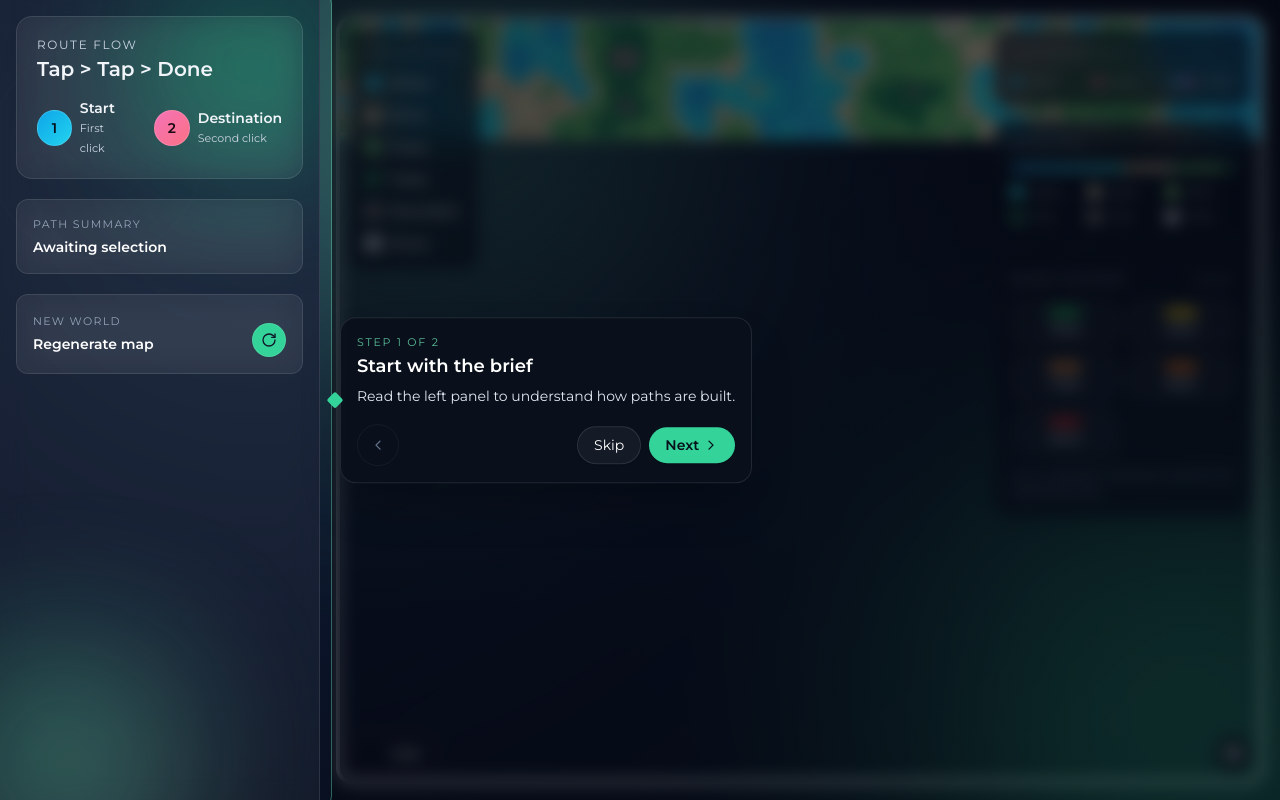
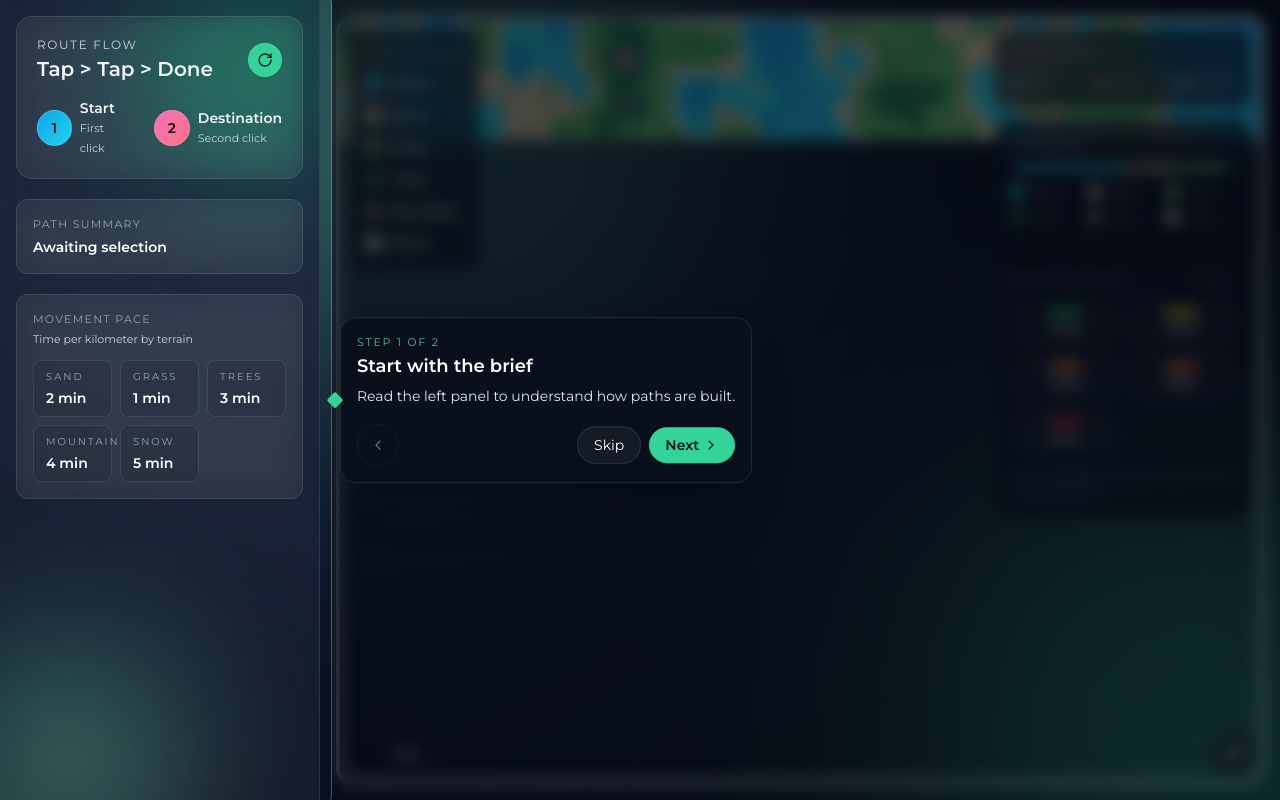
Before and after one commit to specarus/bitmappr, a React (Vite) app: page / in a window 1280 px wide. Built offline with nearby package versions, Linux system fonts and the light colour scheme.

Commit message:
Added km unit

```diff
--- /dev/null
+++ b/src/biome-meta.js
@@ -0,0 +1,52 @@
+import { TERRAIN, MOVEMENT_COSTS } from "./pathfinding.js";
+
+export const BIOME_META = [
+  {
+    key: "water",
+    id: TERRAIN.WATER,
+    label: "Water",
+    from: "#1eb0fb",
+    to: "#28ffff",
+    timePerKm: 0,
+  },
+  {
+    key: "sand",
+    id: TERRAIN.SAND,
+    label: "Sand",
+    from: "#d7c08c",
+    to: "#f5e9bb",
+    timePerKm: MOVEMENT_COSTS[TERRAIN.SAND],
+  },
+  {
+    key: "grass",
+    id: TERRAIN.GRASS,
+    label: "Grass",
+    from: "#41b45a",
+    to: "#88e277",
+    timePerKm: MOVEMENT_COSTS[TERRAIN.GRASS],
+  },
+  {
+    key: "trees",
+    id: TERRAIN.TREES,
+    label: "Trees",
+    from: "#0f6e44",
+    to: "#1f8c50",
+    timePerKm: MOVEMENT_COSTS[TERRAIN.TREES],
+  },
+  {
+    key: "mountain",
+    id: TERRAIN.MOUNTAIN,
+    label: "Mountain",
+    from: "#64605c",
+    to: "#a3988e",
+    timePerKm: MOVEMENT_COSTS[TERRAIN.MOUNTAIN],
+  },
+  {
+    key: "snow",
+    id: TERRAIN.SNOW,
+    label: "Snow",
+    from: "#dce8f0",
+    to: "#ffffff",
+    timePerKm: MOVEMENT_COSTS[TERRAIN.SNOW],
+  },
+];
--- a/src/components/MapLegend.jsx
+++ b/src/components/MapLegend.jsx
@@ -1,13 +1,6 @@
+import { BIOME_META } from "../biome-meta.js";
+
 export default function MapLegend({ show = true }) {
-  const biomes = [
-    { name: "Water", from: "#1eb0fb", to: "#28ffff" },
-    { name: "Sand", from: "#d7c08c", to: "#f5e9bb", cost: 1 },
-    { name: "Grass", from: "#41b45a", to: "#88e277", cost: 1 },
-    { name: "Trees", from: "#1f8c50", to: "#0f6e44", cost: 2 },
-    { name: "Mountain", from: "#64605c", to: "#a3988e", cost: 3 },
-    { name: "Snow", from: "#dce8f0", to: "#ffffff", cost: 4 },
-  ];
-
   if (!show) {
     return null;
   }
@@ -21,15 +14,15 @@ export default function MapLegend({ show = true }) {
         Map Legend
       </p>
       <div className="flex flex-col gap-3 mt-3">
-        {biomes.map((biome) => (
+        {BIOME_META.map((biome) => (
           <div
-            key={biome.name}
+            key={biome.key}
             className="flex items-center text-sm gap-2 font-semibold"
           >
             <span
               className={`w-4 h-4 rounded-md border border-white/30 bg-gradient-to-br from-[${biome.from}] to-[${biome.to}]`}
             ></span>
-            {biome.name}
+            {biome.label}
           </div>
         ))}
       </div>
--- a/src/components/Sidebar.jsx
+++ b/src/components/Sidebar.jsx
@@ -1,8 +1,40 @@
 import { useEffect, useState } from "react";
 import { RotateCw } from "lucide-react";
+import { BIOME_META } from "../biome-meta.js";
+
+const MOVEMENT_PACE_ENTRIES = BIOME_META.filter((meta) => meta.timePerKm > 0);
+
+const formatDuration = (value) => {
+  if (typeof value !== "number" || Number.isNaN(value)) {
+    return "0m";
+  }
+  const totalMinutes = Math.max(0, Math.round(value));
+  const hours = Math.floor(totalMinutes / 60);
+  const minutes = totalMinutes % 60;
+  const parts = [];
+  if (hours) {
+    parts.push(`${hours}h`);
+  }
+  if (minutes || !parts.length) {
+    parts.push(`${minutes}m`);
+  }
+  return parts.join(" ");
+};
+
+const formatMinutes = (value) => formatDuration(value);
+const formatTimePerKm = (value) => {
+  if (typeof value !== "number" || Number.isNaN(value)) {
+    return "0 min";
+  }
+  const minutes = Math.max(0, Math.round(value));
+  return `${minutes} min`;
+};
 
 export default function Sidebar() {
-  const [pathSummary, setPathSummary] = useState({ hasPath: false });
+  const [pathSummary, setPathSummary] = useState({
+    hasPath: false,
+    timePerKm: 0,
+  });
   const [refreshing, setRefreshing] = useState(false);
 
   useEffect(() => {
@@ -12,6 +44,7 @@ export default function Sidebar() {
         hasPath: Boolean(detail.hasPath),
         length: detail.length,
         cost: detail.cost,
+        timePerKm: detail.timePerKm,
         maps: detail.maps,
       });
     };
@@ -65,6 +98,23 @@ export default function Sidebar() {
                 Tap &gt; Tap &gt; Done
               </h2>
             </div>
+            <button
+              onClick={handleRegenerate}
+              disabled={refreshing}
+              className={`w-fit p-2 rounded-full transition border border-white/10 shadow-sm ${
+                refreshing
+                  ? "bg-emerald-400/60 text-slate-900/70 cursor-not-allowed"
+                  : "bg-emerald-400 text-slate-900 hover:bg-emerald-400/90"
+              }`}
+            >
+              <div
+                className={`grid place-items-center ${
+                  refreshing ? "animate-spin" : ""
+                }`}
+              >
+                <RotateCw className="w-4 h-4" />
+              </div>
+            </button>
           </div>
           <div className="flex items-center justify-between gap-3">
             <div className="flex items-center gap-2">
@@ -96,7 +146,7 @@ export default function Sidebar() {
                 Path summary
               </p>
               <p className="text-sm font-semibold m-0 text-white">
-                {pathSummary.hasPath ? "Route ready" : "Awaiting selection"}
+                {pathSummary.hasPath ? "Route found" : "Awaiting selection"}
               </p>
             </div>
           </div>
@@ -108,15 +158,25 @@ export default function Sidebar() {
                     Length
                   </p>
                   <p className="m-0 text-sm font-semibold text-white">
-                    {pathSummary.length || 0} tiles
+                    {pathSummary.length || 0} km
                   </p>
                 </div>
                 <div className="p-2 rounded-lg bg-white/5 border border-white/10">
                   <p className="m-0 text-[11px] uppercase tracking-[0.08em] text-slate-300">
-                    Cost
+                    Total time
                   </p>
                   <p className="m-0 text-sm font-semibold text-white">
-                    {pathSummary.cost || 0}
+                    {formatMinutes(pathSummary.cost)}
+                  </p>
+                </div>
+              </div>
+              <div className="grid grid-cols-1 gap-2 text-xs text-slate-200">
+                <div className="p-2 rounded-lg bg-white/5 border border-white/10">
+                  <p className="m-0 text-[11px] uppercase tracking-[0.08em] text-slate-300">
+                    Time / km
+                  </p>
+                  <p className="m-0 text-sm font-semibold text-white">
+                    {formatTimePerKm(pathSummary.timePerKm)}
                   </p>
                 </div>
               </div>
@@ -150,35 +210,32 @@ export default function Sidebar() {
           )}
         </div>
 
-        <div className="flex justify-between items-center rounded-xl border border-white/10 bg-white/5 shadow-panel backdrop-blur-lg p-4 space-y-3">
-          <div className="flex items-center justify-between">
+        <div className="rounded-xl border border-white/10 bg-white/5 shadow-panel backdrop-blur-lg p-4 space-y-3 pointer-events-auto">
           <div>
             <p className="text-[11px] uppercase tracking-[0.12em] text-slate-400 mb-1">
-                New world
+              Movement pace
             </p>
-              <p className="text-sm font-semibold m-0 text-white">
-                Regenerate map
+            <p className="text-[11px] text-slate-300 m-0">
+              Time per kilometer by terrain
+            </p>
+          </div>
+          <div className="grid grid-cols-3 gap-2">
+            {MOVEMENT_PACE_ENTRIES.map((entry) => (
+              <div
+                key={`pace-${entry.key}`}
+                className="rounded-lg border border-white/10 bg-black/10 px-3 py-2 space-y-1"
+              >
+                <p className="m-0 text-[10px] uppercase tracking-[0.2em] text-slate-400">
+                  {entry.label}
+                </p>
+                <div className="flex items-center gap-2">
+                  <p className="m-0 text-sm font-semibold text-white">
+                    {formatTimePerKm(entry.timePerKm)}
                   </p>
                 </div>
               </div>
-
-          <button
-            onClick={handleRegenerate}
-            disabled={refreshing}
-            className={`p-2 rounded-full transition border border-white/10 shadow-sm ${
-              refreshing
-                ? "bg-emerald-400/60 text-slate-900/70 cursor-not-allowed"
-                : "bg-emerald-400 text-slate-900 hover:bg-emerald-400/90"
-            }`}
-          >
-            <div
-              className={`grid place-items-center ${
-                refreshing ? "animate-spin" : ""
-              }`}
-            >
-              <RotateCw className="w-4 h-4" />
+            ))}
           </div>
-          </button>
         </div>
       </div>
     </div>
--- a/src/sketch.js
+++ b/src/sketch.js
@@ -1,6 +1,7 @@
 import p5 from "p5";
 import { TERRAIN, findPath, getIndex, MOVEMENT_COSTS } from "./pathfinding.js";
 import { HEATMAP_COLORS } from "./heatmap-config.js";
+import { BIOME_META } from "./biome-meta.js";
 
 export function createMapSketch(containerEl, { onReady } = {}) {
   const targetEl = containerEl || document.getElementById("map-frame");
@@ -49,14 +50,6 @@ export function createMapSketch(containerEl, { onReady } = {}) {
     const PATH_SMOOTH_ITERATIONS = 2;
     let controlListenersAttached = false;
     let noiseSeedValue = Math.floor(Math.random() * 1_000_000_000);
-    const BIOME_META = [
-      { key: "water", id: TERRAIN.WATER, from: "#1eb0fb", to: "#28ffff" },
-      { key: "sand", id: TERRAIN.SAND, from: "#d7c08c", to: "#f5e9bb" },
-      { key: "grass", id: TERRAIN.GRASS, from: "#41b45a", to: "#88e277" },
-      { key: "trees", id: TERRAIN.TREES, from: "#0f6e44", to: "#1f8c50" },
-      { key: "mountain", id: TERRAIN.MOUNTAIN, from: "#64605c", to: "#a3988e" },
-      { key: "snow", id: TERRAIN.SNOW, from: "#dce8f0", to: "#ffffff" },
-    ];
     const LIGHT_DIRECTION = normalizeVec3(0.45, 0.75, 1.1);
 
     const zoomFactor = 100;
@@ -631,7 +624,7 @@ export function createMapSketch(containerEl, { onReady } = {}) {
       const safeSummary =
         summary && summary.hasPath
           ? summary
-          : { hasPath: false, length: 0, cost: 0, maps: null };
+          : { hasPath: false, length: 0, cost: 0, timePerKm: 0, maps: null };
       window.dispatchEvent(
         new CustomEvent("path-summary", {
           detail: safeSummary,
@@ -769,7 +762,15 @@ export function createMapSketch(containerEl, { onReady } = {}) {
         cost += MOVEMENT_COSTS[terrain] || 1;
       }
 
-      return { hasPath: true, length: path.length, cost, maps: counts };
+      const distanceKm = path.length;
+      const timePerKm = distanceKm ? cost / distanceKm : 0;
+      return {
+        hasPath: true,
+        length: distanceKm,
+        cost,
+        timePerKm,
+        maps: counts,
+      };
     }
 
     function randomizeNoiseSeed() {
```
Lines whose indentation alone changed are shown as unchanged.
